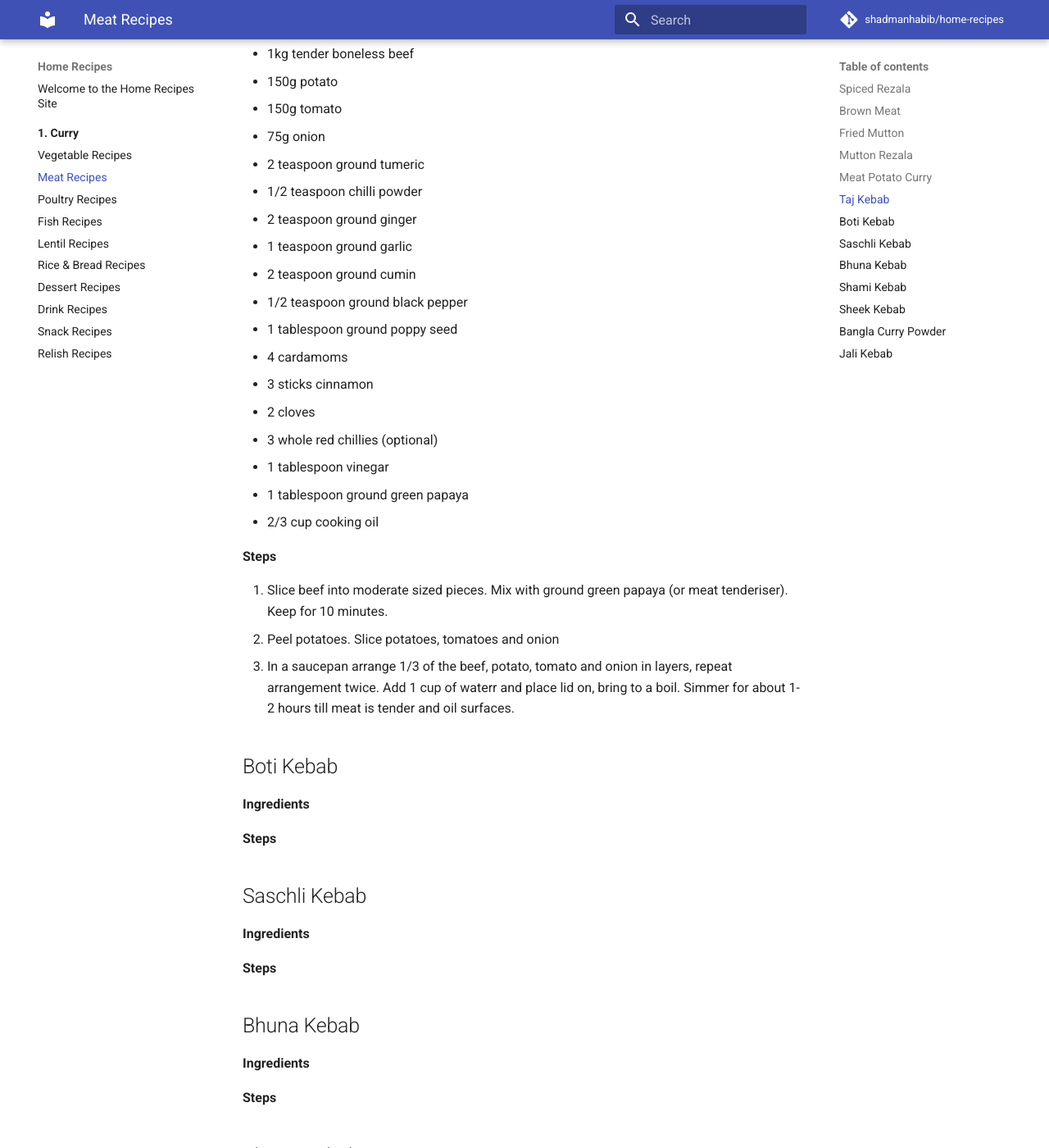
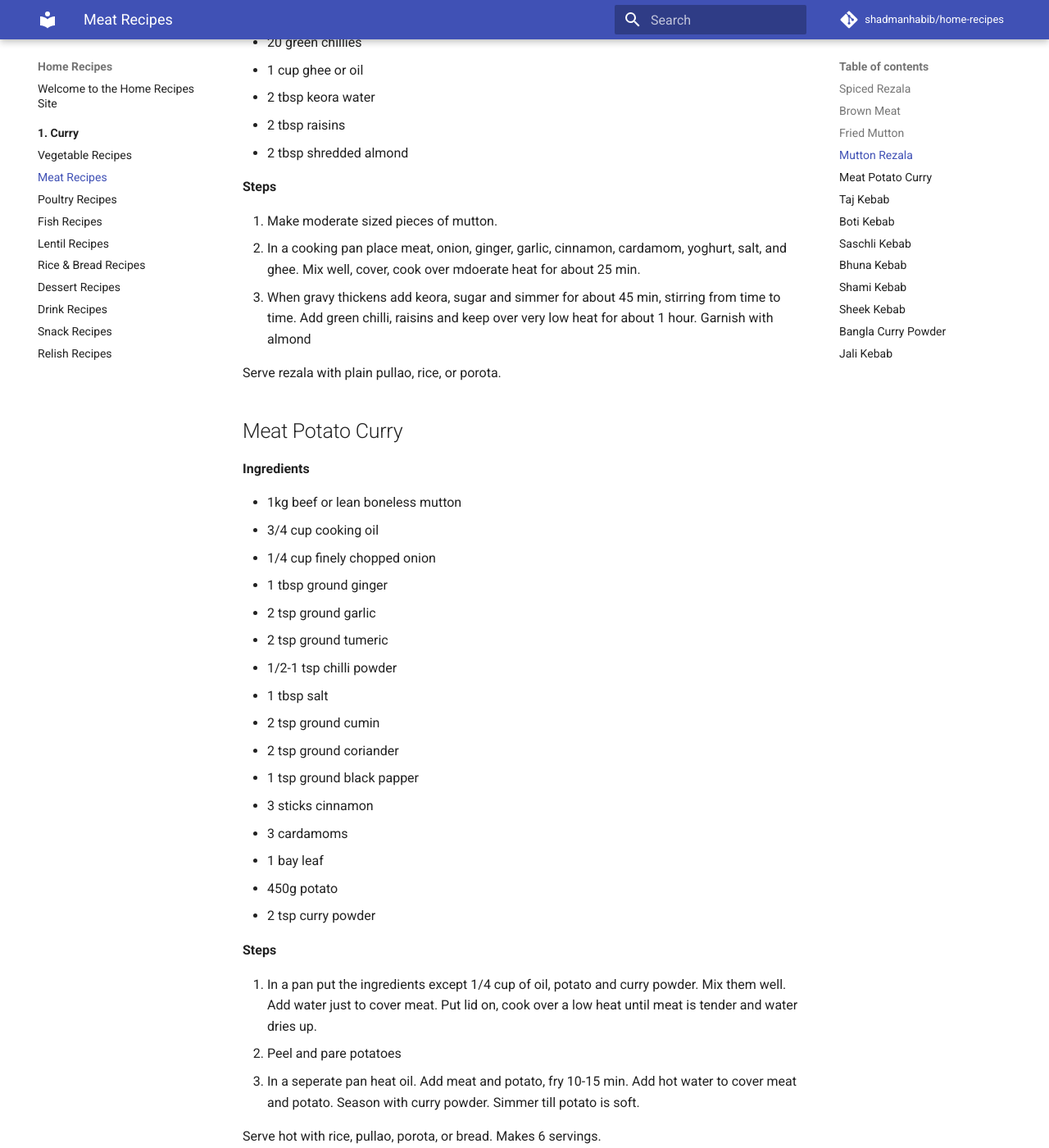
Before and after one commit to shadmanhabib/home-recipes, an MkDocs documentation site: the page built from docs/01-curry/meat.md, in a window 1280 px wide and 1400 px high, scrolled down 2864 px. Shown: the whole window at 82% size. Built offline with MkDocs 1.6.1 and Material for MkDocs 9.7.7, drawn with Linux system fonts in a browser that asks for light colours; comment, search, counter and statistics services are not loaded; some of the changed text lies outside the part shown.

Commit message:
continued

```diff
--- a/docs/01-curry/meat.md
+++ b/docs/01-curry/meat.md
@@ -76,15 +76,57 @@ Serve with bread or rice. Makes 16-20 servings
 
 **Ingredients**
 
+- 2kg lean boneless mutton
+- 1 cup finely chopped onion
+- 2 tbsp ground ginger
+- 2 tsp ground garlic
+- 5 cardamoms
+- 3 sticks cinnamon
+- 1 cup natural yoghurt
+- 1 tbsp sugar
+- 1 tbsp salt
+- 20 green chillies
+- 1 cup ghee or oil
+- 2 tbsp keora water
+- 2 tbsp raisins
+- 2 tbsp shredded almond
 
 **Steps**
+
+1. Make moderate sized pieces of mutton.
+2. In a cooking pan place meat, onion, ginger, garlic, cinnamon, cardamom, yoghurt, salt, and ghee. Mix well, cover, cook over mdoerate heat for about 25 min.
+3. When gravy thickens add keora, sugar and simmer for about 45 min, stirring from time to time. Add green chilli, raisins and keep over very low heat for about 1 hour. Garnish with almond
+
+Serve rezala with plain pullao, rice, or porota.
 
 ## Meat Potato Curry
 
 **Ingredients**
 
+- 1kg beef or lean boneless mutton
+- 3/4 cup cooking oil
+- 1/4 cup finely chopped onion
+- 1 tbsp ground ginger
+- 2 tsp ground garlic
+- 2 tsp ground tumeric
+- 1/2-1 tsp chilli powder
+- 1 tbsp salt
+- 2 tsp ground cumin
+- 2 tsp ground coriander
+- 1 tsp ground black papper
+- 3 sticks cinnamon
+- 3 cardamoms
+- 1 bay leaf
+- 450g potato
+- 2 tsp curry powder
 
 **Steps**
+
+1. In a pan put the ingredients except 1/4 cup of oil, potato and curry powder. Mix them well. Add water just to cover meat. Put lid on, cook over a low heat until meat is tender and water dries up.
+2. Peel and pare potatoes
+3. In a seperate pan heat oil. Add meat and potato, fry 10-15 min. Add hot water to cover meat and potato. Season with curry powder. Simmer till potato is soft.
+
+Serve hot with rice, pullao, porota, or bread. Makes 6 servings.
 
 ## Taj Kebab
 
```
